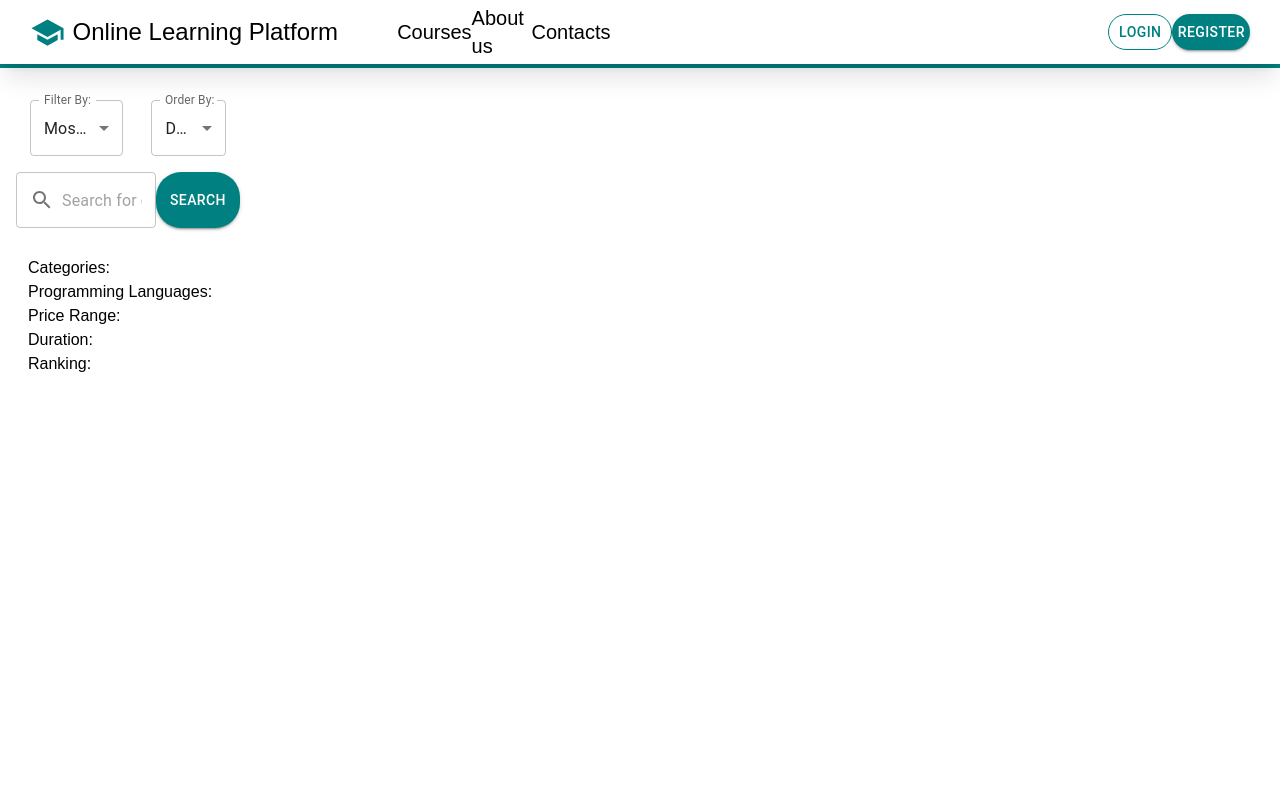
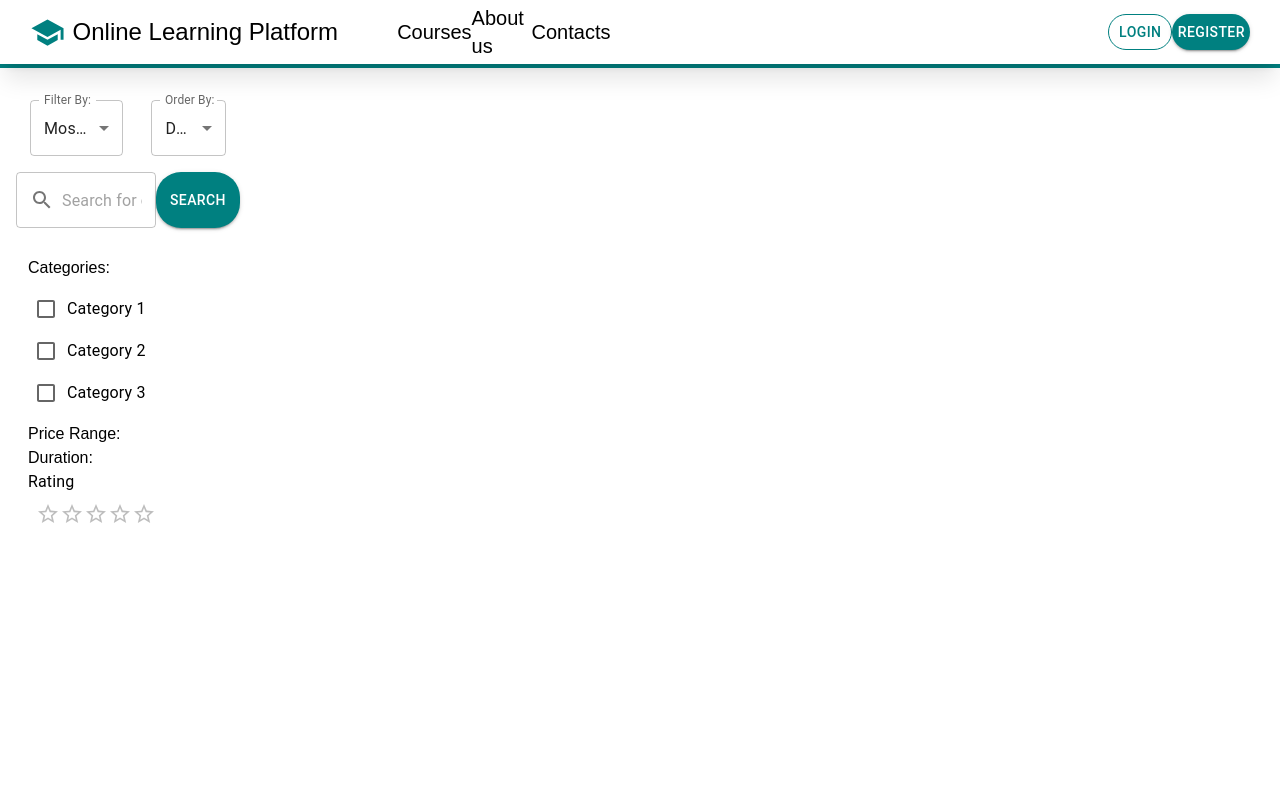
Before and after one commit to joaoyp/learning-platform, a React (Create React App) app: page /courses in a window 1280 px wide. Shown: the top 800 px of the page. Built offline with nearby package versions, Linux system fonts and the light colour scheme; no server answers.

Commit message:
Sidebar filters

```diff
--- a/src/components/courses/SearchAside.jsx
+++ b/src/components/courses/SearchAside.jsx
@@ -1,13 +1,27 @@
+import { useState } from "react";
 import { PrimaryButton } from "../common/PrimaryButton";
 import { SearchBar } from "../common/SearchBar";
 import { FilterForm } from "./FilterForm";
 import { OrderForm } from "./OrderForm";
 import { useSelector } from "react-redux";
+import { FormGroup } from "@mui/material";
+import { FormControlLabel } from "@mui/material";
+import { Checkbox } from "@mui/material";
+import { Typography } from "@mui/material";
+import { Rating } from "@mui/material";
 
 export const SearchAside = () => {
   const searchBarValue = useSelector((state) => state.searchBar.value);
   const filterSearchValue = useSelector((state) => state.filterSearch.value);
   const orderSearchValue = useSelector((state) => state.orderSearch.value);
+
+  const [categories, setCategories] = useState([
+    "Category 1",
+    "Category 2",
+    "Category 3",
+  ]);
+
+  const [rating, setRating] = useState("0");
 
   return (
     <>
@@ -30,10 +44,36 @@ export const SearchAside = () => {
         </div>
         <div className="m-7">
           <p>Categories:</p>
-          <p>Programming Languages:</p>
+          <div className="m-2 w-full max-h-48 overflow-y-auto">
+            <FormGroup>
+              {categories.map((category, index) => (
+                <FormControlLabel
+                  key={index}
+                  control={
+                    <Checkbox
+                      sx={{
+                        "&.Mui-checked": {
+                          color: "#008080",
+                        },
+                      }}
+                    />
+                  }
+                  label={category}
+                />
+              ))}
+            </FormGroup>
+          </div>
           <p>Price Range:</p>
           <p>Duration:</p>
-          <p>Ranking:</p>
+          <Typography component="legend">Rating</Typography>
+          <Rating
+            className="m-2"
+            name="simple-controlled"
+            value={rating}
+            onChange={(event, newValue) => {
+              setRating(newValue);
+            }}
+          />
         </div>
       </aside>
     </>
```
